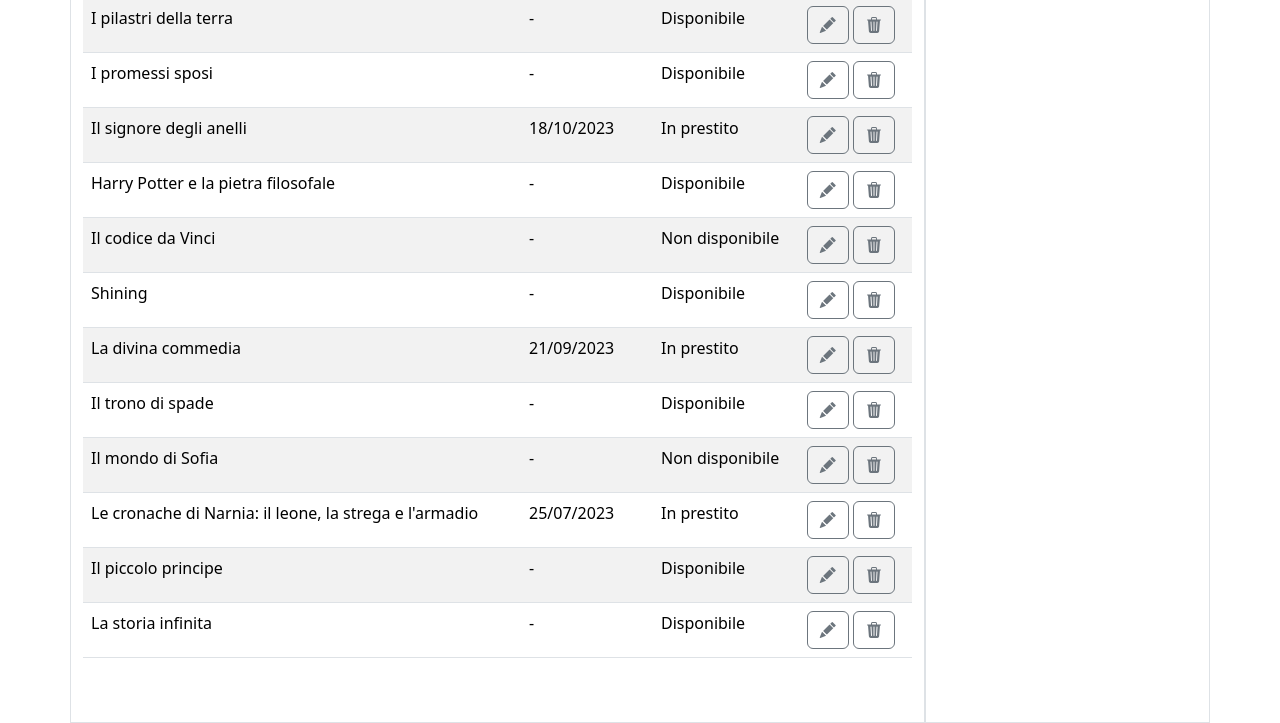
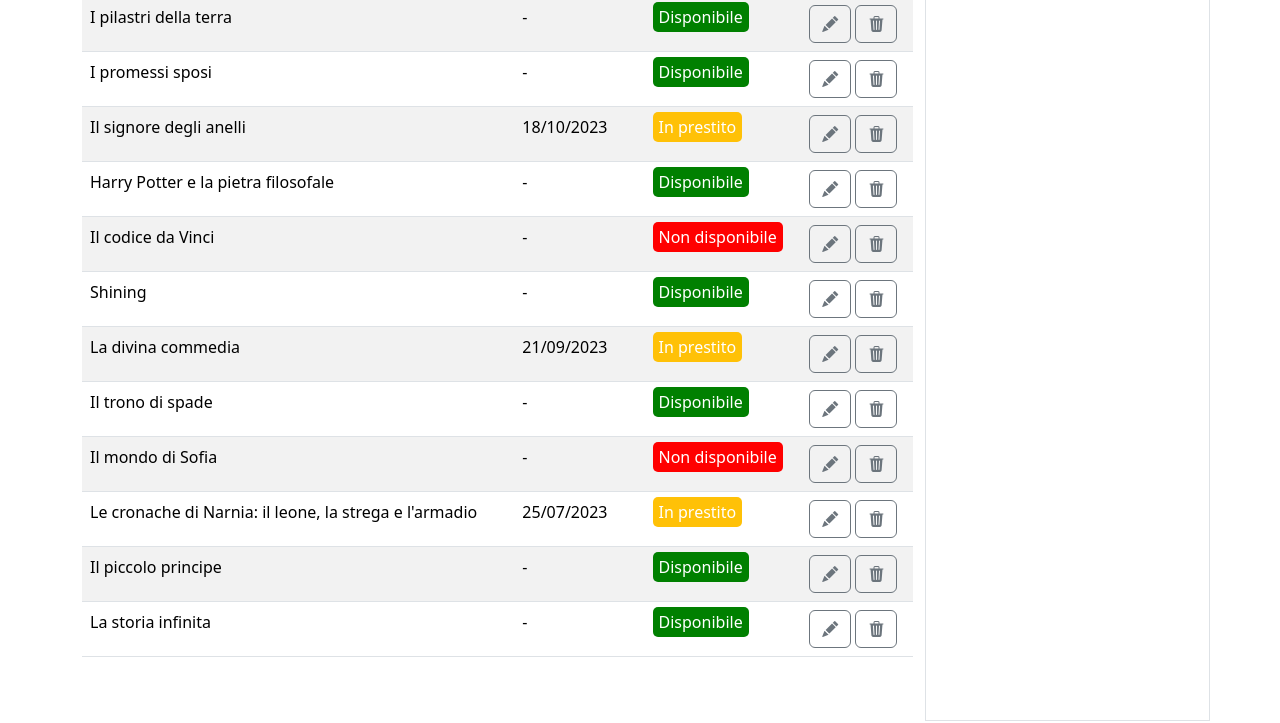
Before and after one commit to StefaniaVitali/html-css-bootstrap-dashboard, a plain HTML site: page index.html in a window 1280 px wide. Shown: the part 236-959 px from the top of the page. Drawn offline with nearby package versions, Linux system fonts and the light colour scheme.

Commit message:
add style to label tag

```diff
--- /dev/null
+++ b/css/app.css
@@ -0,0 +1,17 @@
+span.label{
+    color:white;
+    border-radius: 5px;
+    padding:4px 6px;
+}
+
+.disponibile-label{
+    background-color: green;
+}
+
+.in-prestito-label{
+    background-color: #ffc107;
+}
+
+.non-disponibile-label{
+    background-color: red;
+}
--- a/index.html
+++ b/index.html
@@ -6,6 +6,7 @@
     <title>Catalogo libri</title>
     <link href="https://cdn.jsdelivr.net/npm/bootstrap@5.3.3/dist/css/bootstrap.min.css" rel="stylesheet" integrity="sha384-QWTKZyjpPEjISv5WaRU9OFeRpok6YctnYmDr5pNlyT2bRjXh0JMhjY6hW+ALEwIH" crossorigin="anonymous">
     <link rel="stylesheet" href="https://cdn.jsdelivr.net/npm/bootstrap-icons@1.11.3/font/bootstrap-icons.min.css">
+    <link rel="stylesheet" href="./css/app.css">
 </head>
 <body>
     <header>
@@ -52,7 +53,7 @@
        <section class="catalogue-section">
           <div class="container">
             <div class="row">
-                <div class="col-9 border py-5">
+                <div class="col-9 py-5">
                     <div class="row">
                         <div class="col-6 ">
                             <h3 d-flex justify-content-start>Catalogo Libri</h3>
```
